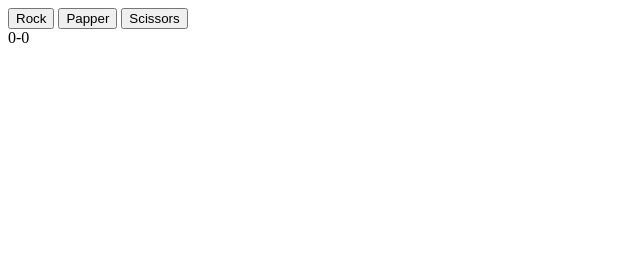
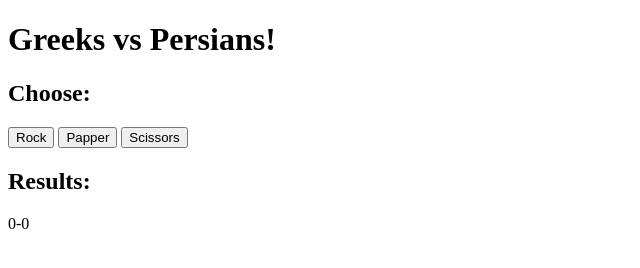
Before and after one commit to dionysisterziou/rock-paper-scissors, a plain HTML site: page index.html in a window 1280 px wide. Shown: the whole page, without its empty margins (0-640 px from the left). Drawn offline with Linux system fonts and the light colour scheme.

Commit message:
Change HTML

```diff
--- a/index.html
+++ b/index.html
@@ -1,5 +1,6 @@
 <!DOCTYPE html>
 <html lang="en">
+
 <head>
     <meta charset="UTF-8">
     <title>Rock, papper, scissors</title>
@@ -7,14 +8,29 @@
 </head>
 
 <body>
+    <header>
+        <h1>Greeks vs Persians!</h1>
+    </header>
+
+    <main>
+        <section>
+            <h2>Choose:</h2>
             <button type="button" id="rock">Rock</button>
             <button type="button" id="papper">Papper</button>
             <button type="button" id="scissors">Scissors</button>
+        </section>
 
-        <div id="result"></div>
-        <div id="score"></div>
-        <div id="finalResult"></div>
+        <section>
+            <h2>Results:</h2>
+            <div>
+                <p id="result"></p>
+                <p id="score"></p>
+                <p id="finalResult"></p>
+            </div>
+        </section>
+    </main>
 
     <script src="javascript.js"></script>
 </body>
+
 </html>
```
Lines whose indentation alone changed are shown as unchanged.
